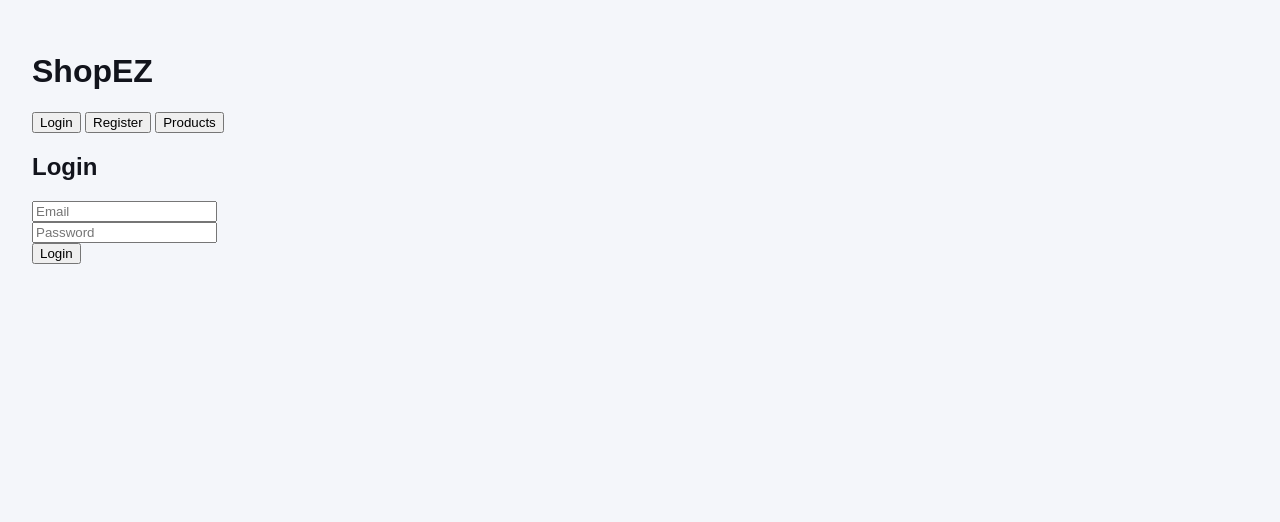
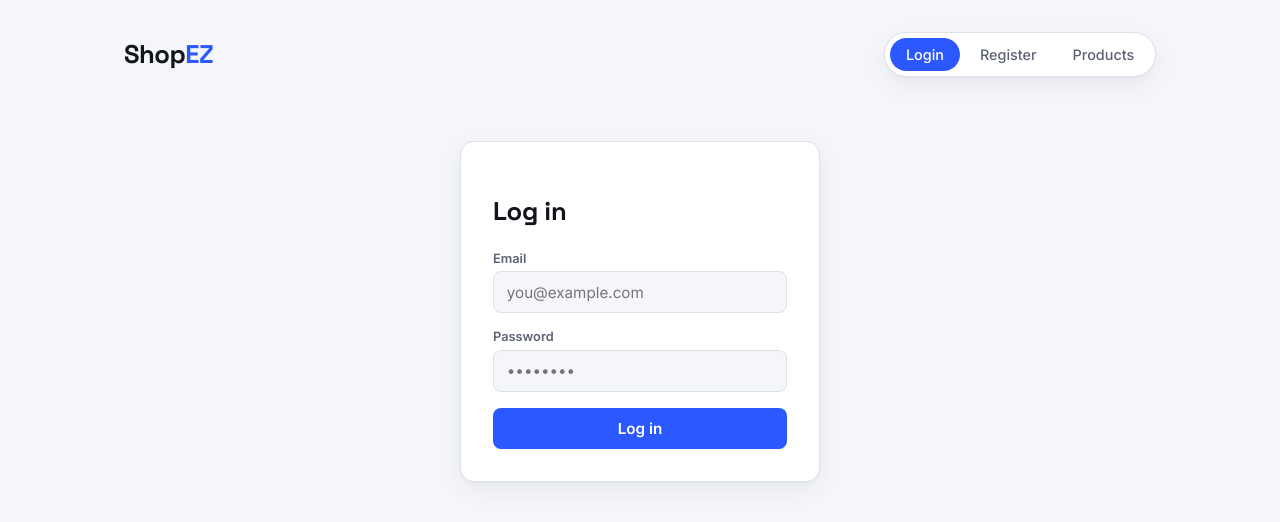
Before and after one commit to Balukanuri/shopez, a React (Create React App) app in the folder client/: page / in a window 1280 px wide. Shown: the top 522 px of the page. Built offline with nearby package versions, Linux system fonts and the light colour scheme.

Commit message:
Apply full frontend redesign with receipt-style cart/orders

```diff
--- a/client/src/App.js
+++ b/client/src/App.js
@@ -15,8 +15,8 @@ function App() {
   // DATA STATE
   // ----------------------------------------------------
   const [products, setProducts] = useState([]);
-  const [cart, setCart] = useState(null);       // NEW: holds current user's cart
-  const [orders, setOrders] = useState([]);     // NEW: holds current user's past orders
+  const [cart, setCart] = useState(null);
+  const [orders, setOrders] = useState([]);
 
   // Auth form state (used for both Login and Register forms)
   const [form, setForm] = useState({ name: "", email: "", password: "" });
@@ -40,7 +40,6 @@ function App() {
     setProducts(res.data);
   };
 
-  // NEW: fetch the logged-in user's cart
   const fetchCart = async () => {
     try {
       const res = await API.get("/cart", {
@@ -52,7 +51,6 @@ function App() {
     }
   };
 
-  // NEW: fetch the logged-in user's past orders
   const fetchOrders = async () => {
     try {
       const res = await API.get("/orders", {
@@ -64,15 +62,12 @@ function App() {
     }
   };
 
-  // Runs whenever the active page changes — auto-loads the data that page needs.
-  // TIP: if you add a new page later that needs its own data fetch on load,
-  // add another "if (page === '...')" line here.
-  // eslint-disable-next-line react-hooks/exhaustive-deps
   useEffect(() => {
     if (page === "products") fetchProducts();
     if (page === "cart" && token) fetchCart();
     if (page === "orders" && token) fetchOrders();
   }, [page]);
+
   // ----------------------------------------------------
   // AUTH HANDLERS
   // ----------------------------------------------------
@@ -123,13 +118,9 @@ function App() {
   };
 
   // ----------------------------------------------------
-  // CART HANDLERS (NEW)
+  // CART HANDLERS
   // ----------------------------------------------------
 
-  // Adds a product to the cart. Called from the "Add to Cart" button
-  // on each product card. Always adds quantity 1 — if you want a
-  // quantity selector later, change the hardcoded "1" below to a
-  // state value tied to an input field.
   const addToCart = async (productId) => {
     try {
       const res = await API.post(
@@ -144,10 +135,6 @@ function App() {
     }
   };
 
-  // Removes a single product line from the cart entirely.
-  // TIP: if you want a "decrease quantity by 1" button instead of full
-  // removal, you'd need a new backend route (e.g. PATCH /api/cart) —
-  // the current backend only supports add (increments) and full remove.
   const removeFromCart = async (productId) => {
     try {
       const res = await API.delete(`/cart/${productId}`, {
@@ -160,11 +147,9 @@ function App() {
   };
 
   // ----------------------------------------------------
-  // ORDER HANDLERS (NEW)
+  // ORDER HANDLERS
   // ----------------------------------------------------
 
-  // Converts the current cart into an order. Backend clears the cart
-  // automatically after this succeeds.
   const placeOrder = async () => {
     try {
       await API.post(
@@ -181,243 +166,321 @@ function App() {
     }
   };
 
+  const cartTotal = cart
+    ? cart.items.reduce((sum, item) => sum + item.product.price * item.quantity, 0)
+    : 0;
+
   // ----------------------------------------------------
   // RENDER
   // ----------------------------------------------------
 
   return (
-    <div style={{ padding: "2rem", fontFamily: "sans-serif" }}>
-      <h1>ShopEZ</h1>
-
-      {/* NAVIGATION BAR
-          TIP: add new nav buttons here in the same pattern if you add
-          more pages (e.g. "My Profile", "Seller Dashboard", etc.) */}
-      <nav style={{ marginBottom: "1rem" }}>
-        <button onClick={() => setPage("login")}>Login</button>{" "}
-        <button onClick={() => setPage("register")}>Register</button>{" "}
-        <button onClick={() => setPage("products")}>Products</button>{" "}
+    <div className="app-shell">
+      <header className="topbar">
+        <div className="brand">
+          Shop<span className="brand-accent">EZ</span>
+        </div>
+        <nav className="nav-pill">
+          <button
+            className={`nav-btn ${page === "login" ? "active" : ""}`}
+            onClick={() => setPage("login")}
+          >
+            Login
+          </button>
+          <button
+            className={`nav-btn ${page === "register" ? "active" : ""}`}
+            onClick={() => setPage("register")}
+          >
+            Register
+          </button>
+          <button
+            className={`nav-btn ${page === "products" ? "active" : ""}`}
+            onClick={() => setPage("products")}
+          >
+            Products
+          </button>
           {token && (
             <>
-            <button onClick={() => setPage("cart")}>Cart</button>{" "}
-            <button onClick={() => setPage("orders")}>My Orders</button>{" "}
-            <button onClick={() => setPage("addProduct")}>Add Product</button>
+              <button
+                className={`nav-btn ${page === "cart" ? "active" : ""}`}
+                onClick={() => setPage("cart")}
+              >
+                Cart
+              </button>
+              <button
+                className={`nav-btn ${page === "orders" ? "active" : ""}`}
+                onClick={() => setPage("orders")}
+              >
+                My Orders
+              </button>
+              <button
+                className={`nav-btn ${page === "addProduct" ? "active" : ""}`}
+                onClick={() => setPage("addProduct")}
+              >
+                Add Product
+              </button>
             </>
           )}
         </nav>
+      </header>
 
-      {/* ---------------- LOGIN PAGE ---------------- */}
       {page === "login" && (
-        <form onSubmit={handleLogin}>
-          <h2>Login</h2>
+        <div className="auth-page">
+          <form className="auth-card" onSubmit={handleLogin}>
+            <h2 className="page-title">Log in</h2>
+            <label className="field">
+              <span>Email</span>
               <input
-            placeholder="Email"
+                type="email"
+                placeholder="you@example.com"
                 onChange={(e) => setForm({ ...form, email: e.target.value })}
               />
-          <br />
+            </label>
+            <label className="field">
+              <span>Password</span>
               <input
-            placeholder="Password"
+                placeholder="••••••••"
                 type="password"
                 onChange={(e) => setForm({ ...form, password: e.target.value })}
               />
-          <br />
-          <button type="submit">Login</button>
+            </label>
+            <button className="btn btn-primary btn-block" type="submit">
+              Log in
+            </button>
           </form>
+        </div>
       )}
 
-      {/* ---------------- REGISTER PAGE ---------------- */}
       {page === "register" && (
-        <form onSubmit={handleRegister}>
-          <h2>Register</h2>
+        <div className="auth-page">
+          <form className="auth-card" onSubmit={handleRegister}>
+            <h2 className="page-title">Create account</h2>
+            <label className="field">
+              <span>Name</span>
               <input
-            placeholder="Name"
+                placeholder="Your name"
                 onChange={(e) => setForm({ ...form, name: e.target.value })}
               />
-          <br />
+            </label>
+            <label className="field">
+              <span>Email</span>
               <input
-            placeholder="Email"
+                type="email"
+                placeholder="you@example.com"
                 onChange={(e) => setForm({ ...form, email: e.target.value })}
               />
-          <br />
+            </label>
+            <label className="field">
+              <span>Password</span>
               <input
-            placeholder="Password"
+                placeholder="••••••••"
                 type="password"
                 onChange={(e) => setForm({ ...form, password: e.target.value })}
               />
-          <br />
-          <button type="submit">Register</button>
+            </label>
+            <button className="btn btn-primary btn-block" type="submit">
+              Register
+            </button>
           </form>
+        </div>
       )}
 
-      {/* ---------------- PRODUCTS PAGE ---------------- */}
       {page === "products" && (
         <div>
-          <h2>Products</h2>
-          {products.length === 0 && <p>No products yet.</p>}
-          <div style={{ display: "flex", flexWrap: "wrap", gap: "1rem" }}>
+          <h2 className="page-title">Products</h2>
+          {products.length === 0 && (
+            <div className="empty-state">
+              <p>No products yet.</p>
+              {token && (
+                <button className="btn btn-ghost" onClick={() => setPage("addProduct")}>
+                  Add the first one
+                </button>
+              )}
+            </div>
+          )}
+          <div className="product-grid">
             {products.map((p) => (
-              <div
-                key={p._id}
-                style={{ border: "1px solid #ccc", padding: "1rem", width: "200px" }}
+              <article className="product-card" key={p._id}>
+                <div className="product-media">
+                  <img src={p.image} alt={p.name} />
+                </div>
+                <div className="product-body">
+                  <h3 className="product-name">{p.name}</h3>
+                  <p className="product-desc">{p.description}</p>
+                  <div className="product-meta">
+                    <span className="price">₹{p.price}</span>
+                    <span className={`stock-badge ${p.stock < 5 ? "low" : ""}`}>
+                      {p.stock} in stock
+                    </span>
+                  </div>
+                  {token && (
+                    <button className="btn btn-primary btn-block" onClick={() => addToCart(p._id)}>
+                      Add to Cart
+                    </button>
+                  )}
+                </div>
+              </article>
+            ))}
+          </div>
+        </div>
+      )}
+
+      {page === "addProduct" && (
+        <div>
+          <h2 className="page-title">Add Product</h2>
+          <form className="form-card" onSubmit={handleAddProduct}>
+            <label className="field">
+              <span>Name</span>
+              <input
+                placeholder="Product name"
+                onChange={(e) =>
+                  setProductForm({ ...productForm, name: e.target.value })
+                }
+              />
+            </label>
+            <label className="field">
+              <span>Description</span>
+              <input
+                placeholder="Short description"
+                onChange={(e) =>
+                  setProductForm({ ...productForm, description: e.target.value })
+                }
+              />
+            </label>
+            <label className="field">
+              <span>Price (₹)</span>
+              <input
+                placeholder="0"
+                onChange={(e) =>
+                  setProductForm({ ...productForm, price: e.target.value })
+                }
+              />
+            </label>
+            <label className="field">
+              <span>Category</span>
+              <input
+                placeholder="e.g. Electronics"
+                onChange={(e) =>
+                  setProductForm({ ...productForm, category: e.target.value })
+                }
+              />
+            </label>
+            <label className="field">
+              <span>Stock</span>
+              <input
+                placeholder="0"
+                onChange={(e) =>
+                  setProductForm({ ...productForm, stock: e.target.value })
+                }
+              />
+            </label>
+            <label className="field">
+              <span>Image URL</span>
+              <input
+                placeholder="https://..."
+                onChange={(e) =>
+                  setProductForm({ ...productForm, image: e.target.value })
+                }
+              />
+            </label>
+            <button className="btn btn-primary btn-block" type="submit">
+              Add Product
+            </button>
+          </form>
+        </div>
+      )}
+
+      {page === "cart" && (
+        <div>
+          <h2 className="page-title">My Cart</h2>
+
+          {(!cart || cart.items.length === 0) && (
+            <div className="empty-state">
+              <p>Your cart is empty.</p>
+              <button className="btn btn-ghost" onClick={() => setPage("products")}>
+                Browse products
+              </button>
+            </div>
+          )}
+
+          {cart && cart.items.length > 0 && (
+            <div className="receipt-list">
+              <div className="receipt-card">
+                {cart.items.map((item) => (
+                  <div className="receipt-row" key={item._id}>
+                    <span className="receipt-row-name">{item.product.name}</span>
+                    <span className="receipt-row-qty">×{item.quantity}</span>
+                    <span className="receipt-row-price">
+                      ₹{item.product.price * item.quantity}
+                    </span>
+                    <div className="receipt-actions">
+                      <button
+                        className="btn-text"
+                        onClick={() => removeFromCart(item.product._id)}
                       >
-                <img src={p.image} alt={p.name} width="100%" />
-                <h3>{p.name}</h3>
-                <p>{p.description}</p>
-                <p>₹{p.price}</p>
-                <p>Stock: {p.stock}</p>
-                {/* NEW: Add to Cart button — only shown when logged in */}
-                {token && (
-                  <button onClick={() => addToCart(p._id)}>Add to Cart</button>
+                        Remove
+                      </button>
+                    </div>
+                  </div>
+                ))}
+
+                <div className="receipt-total">
+                  <span>Total</span>
+                  <span className="receipt-row-price">₹{cartTotal}</span>
+                </div>
+
+                <button
+                  className="btn btn-primary btn-block place-order-btn"
+                  onClick={placeOrder}
+                >
+                  Place Order
+                </button>
+              </div>
+            </div>
           )}
+        </div>
+      )}
+
+      {page === "orders" && (
+        <div>
+          <h2 className="page-title">My Orders</h2>
+
+          {orders.length === 0 && (
+            <div className="empty-state">
+              <p>No orders yet.</p>
+              <button className="btn btn-ghost" onClick={() => setPage("products")}>
+                Start shopping
+              </button>
+            </div>
+          )}
+
+          <div className="receipt-list">
+            {orders.map((order) => (
+              <div className="receipt-card" key={order._id}>
+                <div className="receipt-header">
+                  <span className="receipt-id">#{order._id}</span>
+                  <span className={`status-badge status-${order.status}`}>
+                    {order.status}
+                  </span>
+                </div>
+
+                {order.items.map((item) => (
+                  <div className="receipt-row" key={item._id}>
+                    <span className="receipt-row-name">{item.product.name}</span>
+                    <span className="receipt-row-qty">×{item.quantity}</span>
+                    <span className="receipt-row-price">₹{item.price}</span>
+                  </div>
+                ))}
+
+                <div className="receipt-total">
+                  <span>Total</span>
+                  <span className="receipt-row-price">₹{order.totalAmount}</span>
+                </div>
               </div>
             ))}
           </div>
         </div>
       )}
-
-      {/* ---------------- ADD PRODUCT PAGE ---------------- */}
-      {page === "addProduct" && (
-        <form onSubmit={handleAddProduct}>
-          <h2>Add Product</h2>
-          <input
-            placeholder="Name"
-            onChange={(e) =>
-              setProductForm({ ...productForm, name: e.target.value })
-            }
-          />
-          <br />
-          <input
-            placeholder="Description"
-            onChange={(e) =>
-              setProductForm({ ...productForm, description: e.target.value })
-            }
-          />
-          <br />
-          <input
-            placeholder="Price"
-            onChange={(e) =>
-              setProductForm({ ...productForm, price: e.target.value })
-            }
-          />
-          <br />
-          <input
-            placeholder="Category"
-            onChange={(e) =>
-              setProductForm({ ...productForm, category: e.target.value })
-            }
-          />
-          <br />
-          <input
-            placeholder="Stock"
-            onChange={(e) =>
-              setProductForm({ ...productForm, stock: e.target.value })
-            }
-          />
-          <br />
-          <input
-            placeholder="Image URL"
-            onChange={(e) =>
-              setProductForm({ ...productForm, image: e.target.value })
-            }
-          />
-          <br />
-          <button type="submit">Add Product</button>
-        </form>
-      )}
-
-      {/* ---------------- CART PAGE (NEW) ---------------- */}
-      {page === "cart" && (
-        <div>
-          <h2>My Cart</h2>
-          {(!cart || cart.items.length === 0) && <p>Cart is empty.</p>}
-
-          {cart &&
-            cart.items.map((item) => (
-              <div
-                key={item._id}
-                style={{
-                  border: "1px solid #ccc",
-                  padding: "1rem",
-                  marginBottom: "0.5rem",
-                }}
-              >
-                <p>
-                  {item.product.name} — Qty: {item.quantity} — ₹
-                  {item.product.price * item.quantity}
-                </p>
-                <button onClick={() => removeFromCart(item.product._id)}>
-                  Remove
-                </button>
-              </div>
-            ))}
-
-          {cart && cart.items.length > 0 && (
-            <button onClick={placeOrder} style={{ marginTop: "1rem" }}>
-              Place Order
-            </button>
-          )}
-        </div>
-      )}
-
-      {/* ---------------- ORDERS PAGE (NEW) ---------------- */}
-      {page === "orders" && (
-        <div>
-          <h2>My Orders</h2>
-          {orders.length === 0 && <p>No orders yet.</p>}
-
-          {orders.map((order) => (
-            <div
-              key={order._id}
-              style={{
-                border: "1px solid #ccc",
-                padding: "1rem",
-                marginBottom: "0.5rem",
-              }}
-            >
-              <p>Order ID: {order._id}</p>
-              <p>Total: ₹{order.totalAmount}</p>
-              <p>Status: {order.status}</p>
-              <ul>
-                {order.items.map((item) => (
-                  <li key={item._id}>
-                    {item.product.name} × {item.quantity} — ₹{item.price}
-                  </li>
-                ))}
-              </ul>
-            </div>
-          ))}
-        </div>
-      )}
-
-      {/*
-        FUTURE ADDITIONS — where to plug things in:
-
-        1. SELLER DASHBOARD PAGE
-           - Add a new page string e.g. "sellerDashboard"
-           - Add a nav button (only shown if user.role === "seller")
-           - Fetch products where seller === current user id
-           - Add Edit/Delete buttons per product
-
-        2. EDIT PRODUCT
-           - Add an "editingProduct" state (holds product being edited or null)
-           - Reuse the Add Product form, pre-filled with editingProduct's data
-           - On submit, call API.put(`/products/${id}`, ...) instead of POST
-
-        3. QUANTITY SELECTOR IN CART
-           - Add a small number input next to each cart item
-           - Call addToCart again with a different quantity, or add a
-             new backend route to directly SET quantity instead of increment
-
-        4. USER PROFILE / LOGOUT
-           - Add a "Logout" button: setToken(null); setPage("login");
-           - Optionally store token in localStorage so refresh doesn't log out
-             (NOTE: skip localStorage inside Claude artifacts, but it's fine
-             in your real deployed app since this isn't an artifact)
-
-        5. ORDER STATUS UPDATES (seller side)
-           - Add a PATCH /api/orders/:id route on the backend to update status
-           - Add a dropdown in the seller dashboard to change "pending" ->
-             "confirmed" -> "shipped" -> "delivered"
-      */}
     </div>
   );
 }
```
Lines whose indentation alone changed are shown as unchanged.
